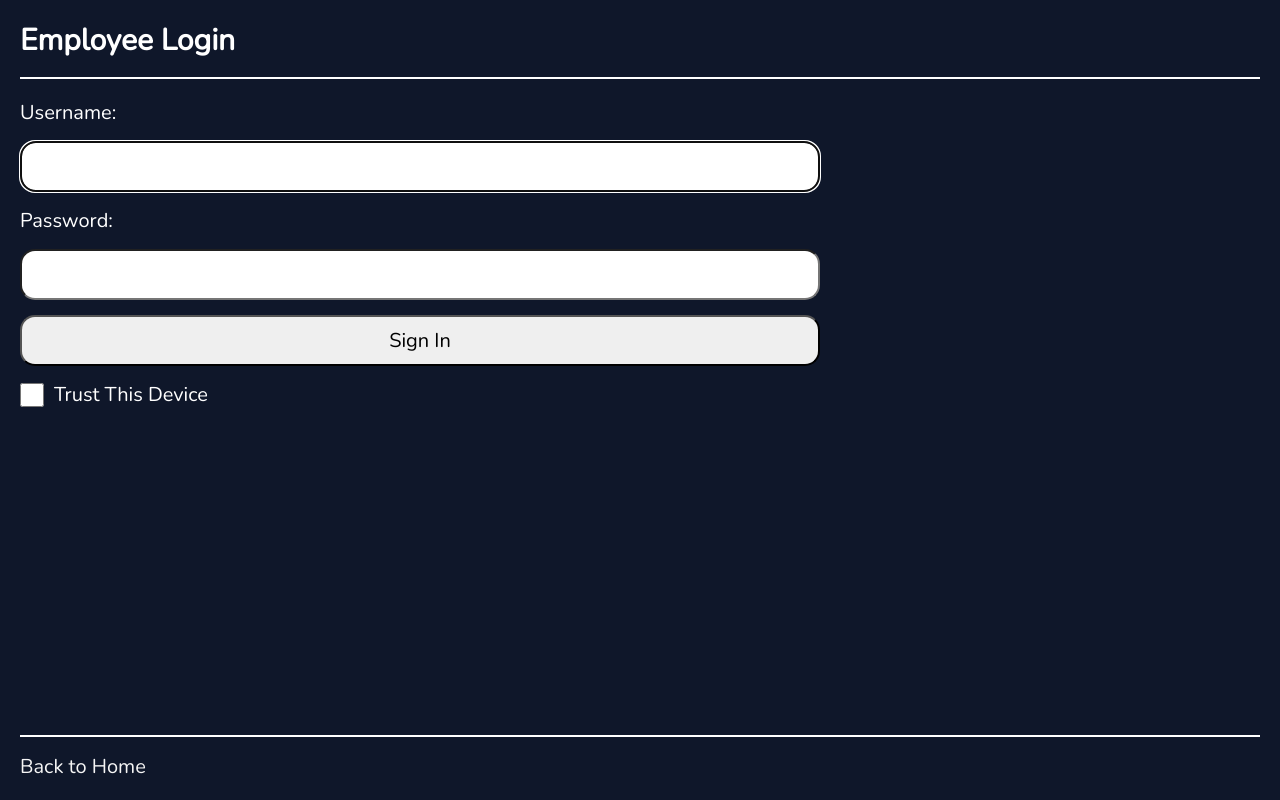
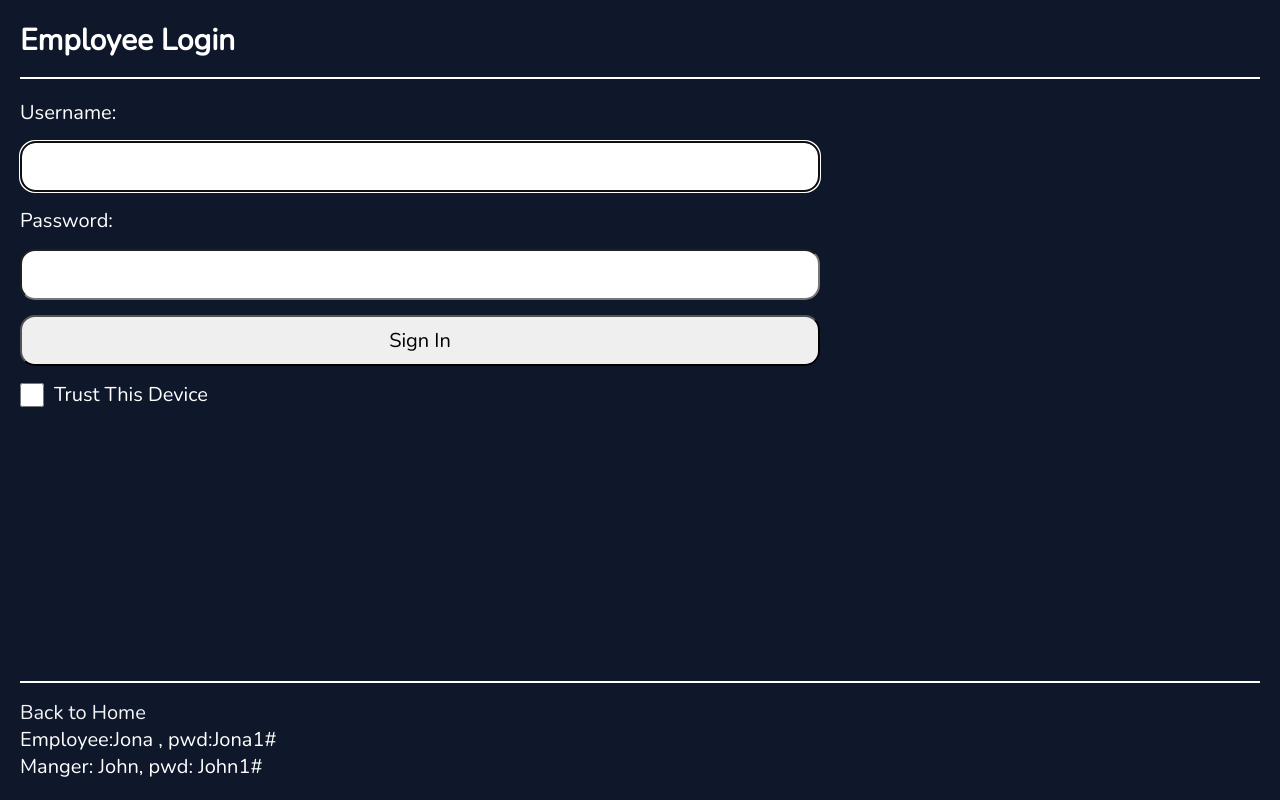
Before and after one commit to prasanthprabakaran/crm-front, a React (Create React App) app: page /login in a window 1280 px wide. Built offline with nearby package versions, Linux system fonts and the light colour scheme.

Commit message:
credentials

```diff
--- a/src/features/auth/Login.js
+++ b/src/features/auth/Login.js
@@ -120,6 +120,8 @@ const Login = () => {
       </main>
       <footer>
         <Link to="/">Back to Home</Link>
+        <p>Employee:Jona , pwd:Jona1#</p>
+        <p>Manger: John, pwd: John1#</p>
       </footer>
     </section>
   );
```
